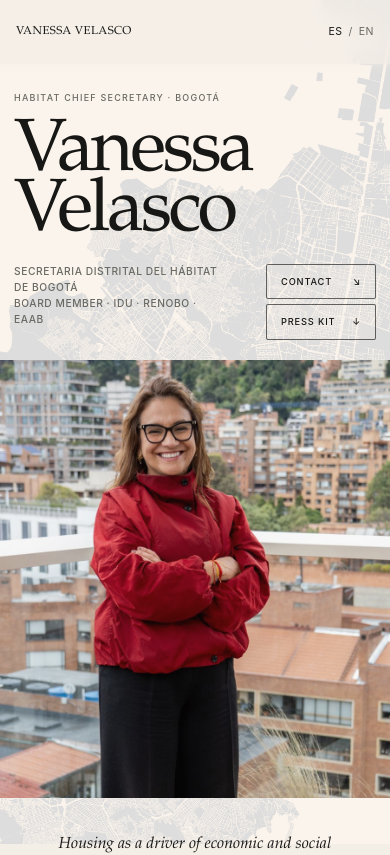
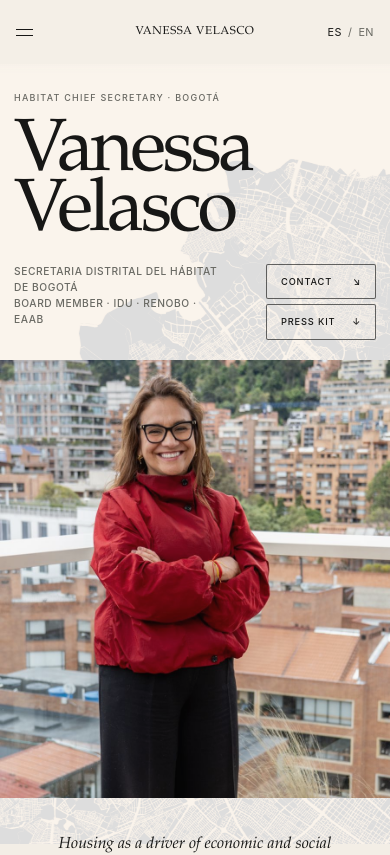
Before and after one commit to danimedia6/vannessa-velasco, a React (Vite) app: page / in a window 390 px wide. Shown: the top 855 px of the page. Built offline with nearby package versions, Linux system fonts and the light colour scheme.

Commit message:
feat: improve mobile navigation and map scroll

```diff
--- a/src/components/Header.jsx
+++ b/src/components/Header.jsx
@@ -1,28 +1,183 @@
+import { useState } from "react"
+
 export function Header({ content }) {
   const { siteTitle } = content
 
+  const [menuOpen, setMenuOpen] = useState(false)
+
+  const closeMenu = () => {
+    setMenuOpen(false)
+  }
+
   return (
     <header className="site-header">
-      <a className="site-logo" href="#main-content" aria-label="Inicio">
+
+      {/* HAMBURGER · MOBILE */}
+
+      <button
+        className={`mobile-menu-toggle ${
+          menuOpen ? "is-open" : ""
+        }`}
+        type="button"
+        aria-label={
+          menuOpen
+            ? "Cerrar navegación"
+            : "Abrir navegación"
+        }
+        aria-expanded={menuOpen}
+        aria-controls="mobile-navigation"
+        onClick={() =>
+          setMenuOpen((current) => !current)
+        }
+      >
+        <span />
+        <span />
+      </button>
+
+      {/* LOGO */}
+
+      <a
+        className="site-logo"
+        href="#main-content"
+        aria-label="Inicio"
+        onClick={closeMenu}
+      >
         {siteTitle.toUpperCase()}
       </a>
 
-      <nav className="site-nav" aria-label="Navegación principal">
-        <a href="#perfil">PROFILE</a>
-        <a href="#trayectoria">PATH</a>
-        <a href="#proyectos">PROJECTS</a>
-        <a href="#world-bank">WORLD BANK</a>
-        <a href="#publicaciones">PUBLICATIONS</a>
-        <a href="#agenda">SPEAKING</a>
-        <a href="#prensa">PRESS</a>
-        <a href="#contacto">CONTACT</a>
+
+      {/* NAV · DESKTOP */}
+
+      <nav
+        className="site-nav"
+        aria-label="Navegación principal"
+      >
+        <a href="#perfil">
+          PROFILE
+        </a>
+
+        <a href="#trayectoria">
+          PATH
+        </a>
+
+        <a href="#proyectos">
+          PROJECTS
+        </a>
+
+        <a href="#world-bank">
+          WORLD BANK
+        </a>
+
+        <a href="#publicaciones">
+          PUBLICATIONS
+        </a>
+
+        <a href="#agenda">
+          SPEAKING
+        </a>
+
+        <a href="#prensa">
+          PRESS
+        </a>
+
+        <a href="#contacto">
+          CONTACT
+        </a>
       </nav>
 
-      <div className="language-switcher" aria-label="Idioma">
-        <a href="#main-content" aria-current="true">ES</a>
-        <span aria-hidden="true">/</span>
-        <a href="#main-content" lang="en">EN</a>
+
+      {/* LANGUAGE */}
+
+      <div
+        className="language-switcher"
+        aria-label="Idioma"
+      >
+        <a
+          href="#main-content"
+          aria-current="true"
+        >
+          ES
+        </a>
+
+        <span aria-hidden="true">
+          /
+        </span>
+
+        <a
+          href="#main-content"
+          lang="en"
+        >
+          EN
+        </a>
       </div>
+
+
+      {/* NAV · MOBILE */}
+
+      <nav
+        className={`mobile-menu ${
+          menuOpen ? "is-open" : ""
+        }`}
+        id="mobile-navigation"
+        aria-label="Navegación móvil"
+      >
+        <a
+          href="#perfil"
+          onClick={closeMenu}
+        >
+          PROFILE
+        </a>
+
+        <a
+          href="#trayectoria"
+          onClick={closeMenu}
+        >
+          PATH
+        </a>
+
+        <a
+          href="#proyectos"
+          onClick={closeMenu}
+        >
+          PROJECTS
+        </a>
+
+        <a
+          href="#world-bank"
+          onClick={closeMenu}
+        >
+          WORLD BANK
+        </a>
+
+        <a
+          href="#publicaciones"
+          onClick={closeMenu}
+        >
+          PUBLICATIONS
+        </a>
+
+        <a
+          href="#agenda"
+          onClick={closeMenu}
+        >
+          SPEAKING
+        </a>
+
+        <a
+          href="#prensa"
+          onClick={closeMenu}
+        >
+          PRESS
+        </a>
+
+        <a
+          href="#contacto"
+          onClick={closeMenu}
+        >
+          CONTACT
+        </a>
+      </nav>
+
     </header>
   )
 }
--- a/src/sections/FeaturedProjectsSection.css
+++ b/src/sections/FeaturedProjectsSection.css
@@ -86,7 +86,9 @@
       width: 100%;
       max-width: 11.5ch;
 
-    margin: 0;
+      margin:
+        0
+        auto;
 
       font-size: clamp(
         2.4rem,
@@ -96,6 +98,8 @@
 
       line-height: 0.92;
       letter-spacing: -0.035em;
+
+      text-align: center;
 
       overflow-wrap: normal;
       word-break: normal;
@@ -174,9 +178,7 @@
 
   /* IMAGE */
 
-@media (max-width: 760px) {
-
-
+/* IMAGE */
 
 .project-media,
 .featured-project[data-orientation="image-left"] .project-media,
@@ -184,10 +186,9 @@
   order: 2;
 
   position: relative;
-  left: auto;
 
-  width: calc(100% + 32px);
-  max-width: none;
+  width: calc(100% + 32px) !important;
+  max-width: none !important;
 
   height: auto !important;
   min-height: 0 !important;
@@ -200,24 +201,36 @@
 
   padding: 0;
 
+  align-self: auto;
+
   aspect-ratio: auto !important;
 
-  transform: none;
+  transform: none !important;
 
-  overflow: visible;
+  overflow: hidden;
 }
 
-.project-media img {
+.project-media img,
+.featured-project[data-orientation="image-left"] .project-media img,
+.featured-project[data-orientation="image-right"] .project-media img {
   display: block;
 
-  width: 100%;
+  width: 100% !important;
+  max-width: none;
+
   height: auto !important;
+  min-height: 0 !important;
 
   margin: 0;
 
   object-fit: contain !important;
-  object-position: center !important ;
+  object-position: center;
+
+  transform: none !important;
 }
+
+.featured-project:hover .project-media img {
+  transform: none !important;
 }
 
   /* STATS */
--- a/src/sections/fondo.css
+++ b/src/sections/fondo.css
@@ -203,3 +203,70 @@
       rotate(90deg);
   }
 }
+
+/* =========================================================
+   MAP BACKGROUND — MOBILE
+   ========================================================= */
+
+@media (max-width: 760px) {
+
+  :root {
+    --alternate-background-zoom: 3.6;
+  }
+
+  .alternate-map-base {
+    height:
+      calc(
+        100vw *
+        var(--alternate-background-zoom)
+      );
+
+    width: auto;
+    max-width: none;
+
+    transform-origin: top left;
+
+    transform:
+      translate(580px, -270px)
+      translateX(100vw)
+      translateY(
+        var(--alternate-background-y, 0px)
+      )
+      rotate(90deg);
+
+    will-change: transform;
+  }
+
+
+  /* Mantener las localidades pegadas exactamente al mapa */
+
+  .localities-layer {
+    height:
+      calc(
+        100vw *
+        var(--alternate-background-zoom)
+      );
+
+    transform-origin: top left;
+
+    transform:
+      translate(580px, -270px)
+      translateX(100vw)
+      translateY(
+        var(--alternate-background-y, 0px)
+      )
+      rotate(90deg);
+
+    will-change: transform;
+  }
+
+
+  .locality-image--1,
+  .locality-image--2 {
+    height:
+      calc(
+        100vw *
+        var(--alternate-background-zoom)
+      );
+  }
+}
--- a/src/styles/global.css
+++ b/src/styles/global.css
@@ -251,6 +251,7 @@ a {
   letter-spacing: 0.045em;
   line-height: 1;
   white-space: nowrap;
+  align-items: center;
 }
 
 .site-nav {
@@ -1102,6 +1103,7 @@ a {
   .site-logo {
     font-size: 0.72rem;
     letter-spacing: 0.055em;
+    text-align: center;
   }
 
   .site-nav {
@@ -2684,3 +2686,236 @@ a {
     transform: none;
   }
 }
+
+/* =========================================================
+   MOBILE NAVIGATION
+   ========================================================= */
+
+.mobile-menu-toggle,
+.mobile-menu {
+  display: none;
+}
+
+
+@media (max-width: 760px) {
+
+  /* HEADER */
+
+  .site-header {
+    position: fixed;
+    inset: 0 0 auto;
+    z-index: 100;
+
+    display: flex;
+    align-items: center;
+
+    min-height: 64px;
+
+    padding: 0 16px;
+
+    background: rgba(243, 238, 230, 0.88);
+
+    backdrop-filter: blur(12px);
+    -webkit-backdrop-filter: blur(12px);
+  }
+
+
+  /* NOMBRE CENTRADO */
+
+  .site-logo {
+    position: absolute;
+
+    left: 50%;
+    transform: translateX(-50%);
+
+    margin: 0;
+
+    font-size: 0.72rem;
+    letter-spacing: 0.055em;
+
+    white-space: nowrap;
+
+    z-index: 2;
+  }
+
+
+  /* NAV DESKTOP */
+
+  .site-nav {
+    display: none;
+  }
+
+
+  /* =======================================================
+     HAMBURGER
+     ======================================================= */
+
+  .mobile-menu-toggle {
+    display: flex;
+    flex-direction: column;
+    justify-content: center;
+
+    flex: 0 0 auto;
+
+    width: 26px;
+    height: 26px;
+
+    margin: 0;
+    padding: 0;
+
+    border: 0;
+
+    background: transparent;
+    color: var(--color-ink);
+
+    cursor: pointer;
+
+    z-index: 3;
+  }
+
+
+  .mobile-menu-toggle span {
+    display: block;
+
+    width: 17px;
+    height: 1px;
+
+    background: currentColor;
+
+    transform-origin: center;
+
+    transition:
+      transform 240ms cubic-bezier(0.22, 1, 0.36, 1),
+      opacity 180ms ease;
+  }
+
+
+  .mobile-menu-toggle span + span {
+    margin-top: 5px;
+  }
+
+
+  /* HAMBURGER → X */
+
+  .mobile-menu-toggle.is-open span:first-child {
+    transform:
+      translateY(3px)
+      rotate(45deg);
+  }
+
+  .mobile-menu-toggle.is-open span:last-child {
+    transform:
+      translateY(-3px)
+      rotate(-45deg);
+  }
+
+
+  /* LANGUAGE */
+
+  .language-switcher {
+    margin-left: auto;
+
+    font-size: 0.68rem;
+
+    z-index: 3;
+  }
+
+
+  /* =======================================================
+     MENU PANEL
+     ======================================================= */
+
+  .mobile-menu {
+    position: absolute;
+
+    top: 64px;
+    left: 0;
+    right: 0;
+
+    display: flex;
+    flex-direction: column;
+
+    padding:
+      10px
+      16px
+      22px;
+
+    background:
+      rgba(243, 238, 230, 0.97);
+
+    border-top:
+      1px solid rgba(23, 23, 22, 0.1);
+
+    opacity: 0;
+    visibility: hidden;
+
+    transform: translateY(-8px);
+
+    pointer-events: none;
+
+    transition:
+      opacity 180ms ease,
+      transform 280ms cubic-bezier(0.22, 1, 0.36, 1),
+      visibility 0s linear 280ms;
+  }
+
+
+  .mobile-menu.is-open {
+    opacity: 1;
+    visibility: visible;
+
+    transform: translateY(0);
+
+    pointer-events: auto;
+
+    transition:
+      opacity 180ms ease,
+      transform 280ms cubic-bezier(0.22, 1, 0.36, 1),
+      visibility 0s;
+  }
+
+
+  /* LINKS */
+
+  .mobile-menu a {
+    display: flex;
+    align-items: center;
+    justify-content: space-between;
+
+    min-height: 42px;
+
+    padding:
+      8px
+      0;
+
+    border-bottom:
+      1px solid rgba(23, 23, 22, 0.12);
+
+    color: var(--color-ink);
+
+    font-family: var(--font-serif);
+
+    font-size: 0.8rem;
+    font-weight: 400;
+
+    line-height: 1.1;
+
+    letter-spacing: -0.02em;
+  }
+
+
+  .mobile-menu a::after {
+    content: "↘";
+
+    color: var(--color-accent);
+
+    font-family: var(--font-sans);
+
+    font-size: 0.72rem;
+  }
+
+
+  .mobile-menu a:last-child {
+    border-bottom: 0;
+  }
+}
```
Also changed, not shown: src/hooks/useAlternateBackgroundScroll.js (+86 -25 lines). Lines whose indentation alone changed are shown as unchanged.
